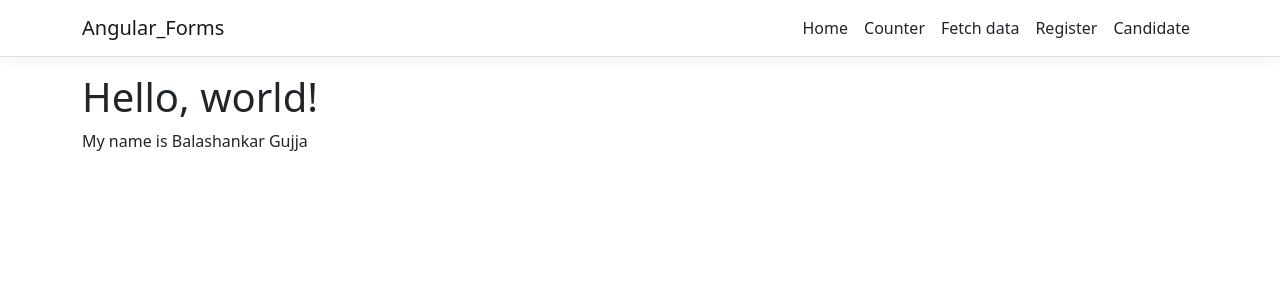
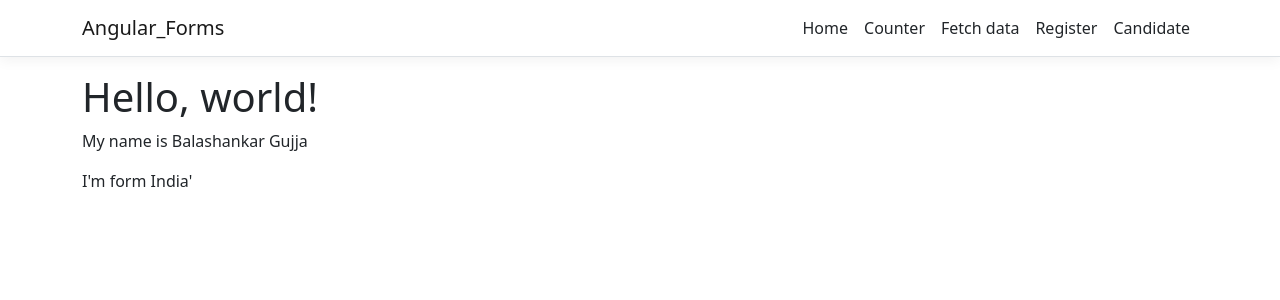
Before and after one commit to balu-scoriait/Angular-Forms, an Angular app in the folder ClientApp/: page / in a window 1280 px wide. Shown: the top 300 px of the page. Built offline with nearby package versions, Linux system fonts and the light colour scheme.

Commit message:
Added p element

```diff
--- a/ClientApp/src/app/home/home.component.html
+++ b/ClientApp/src/app/home/home.component.html
@@ -1,2 +1,3 @@
 <h1>Hello, world!</h1>
 <p>My name is Balashankar Gujja</p>
+<p>I'm form India'</p>
```
